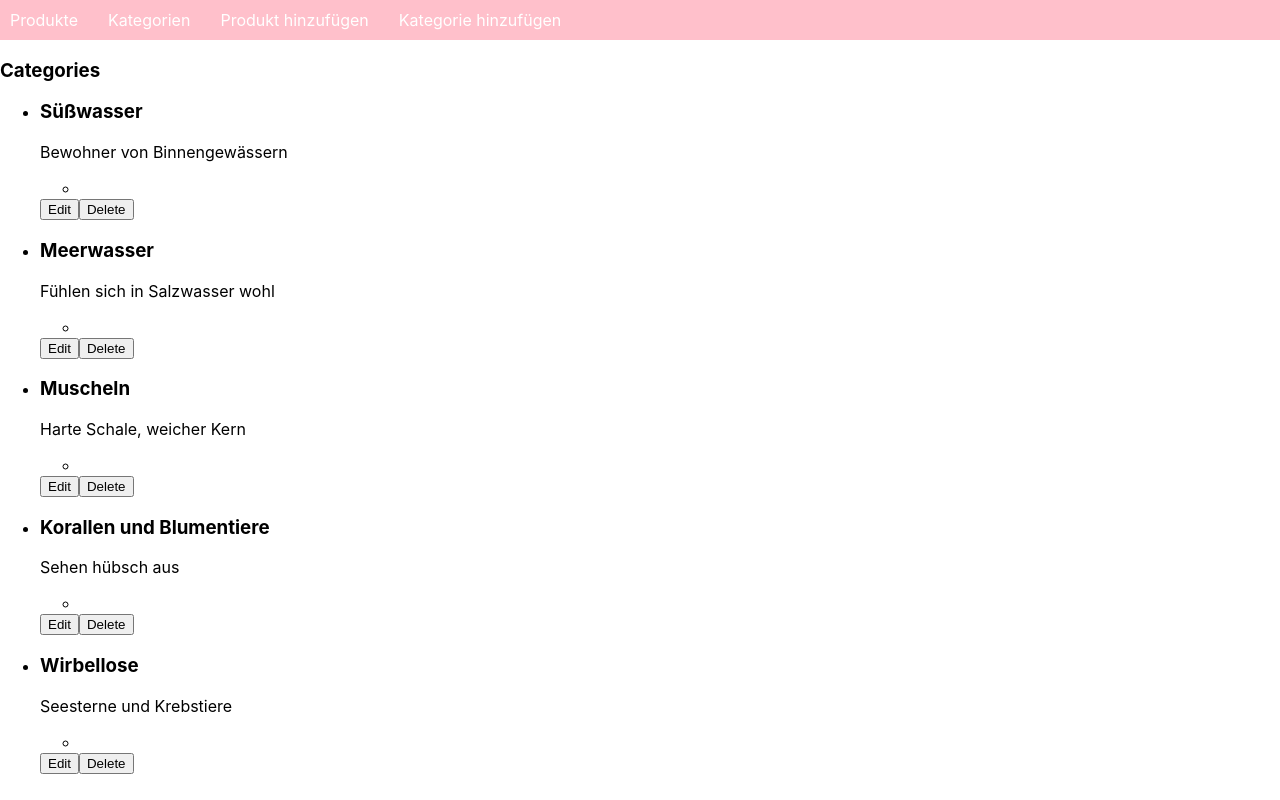
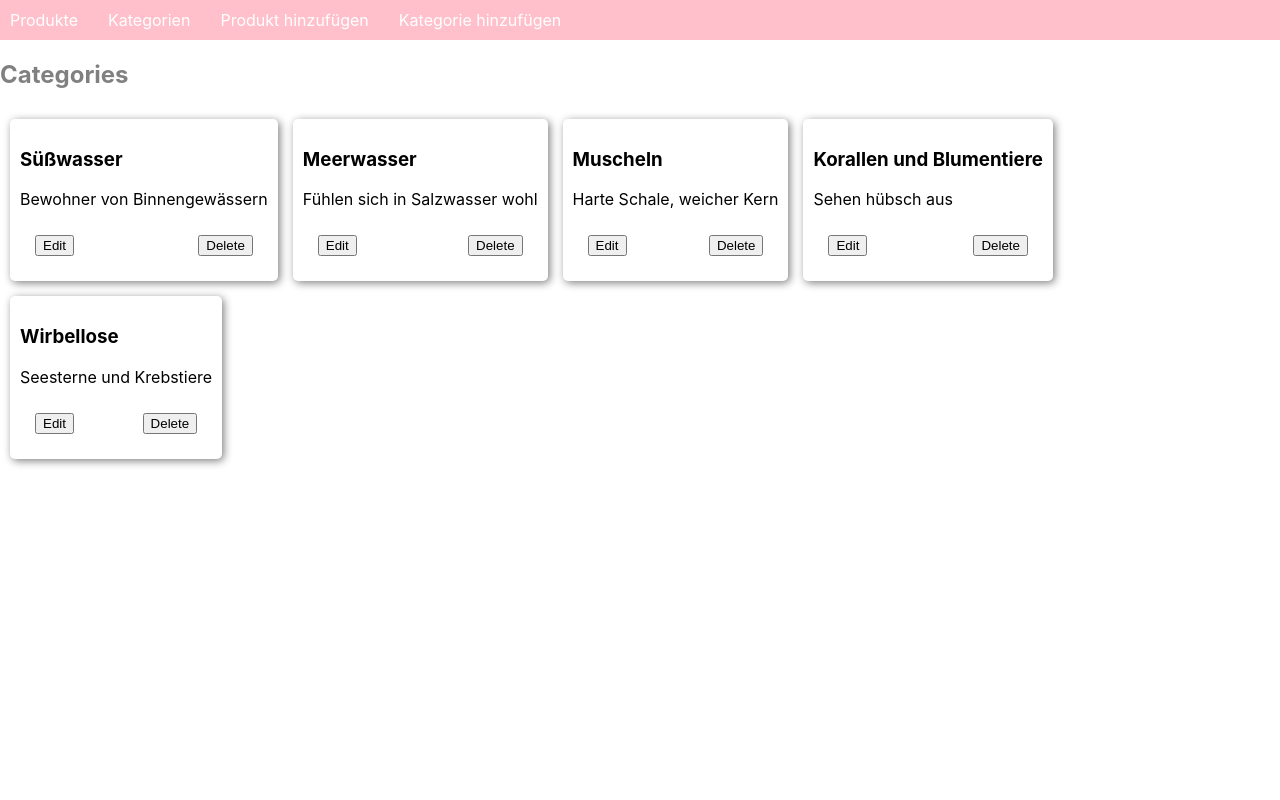
Before and after one commit to cintiavazquez/shop-backend, a Next.js app: page /categories in a window 1280 px wide. Built offline with nearby package versions, Linux system fonts and the light colour scheme.

Commit message:
add and fetch  static data for prerendering  and styled comps

```diff
--- a/pages/categories.js
+++ b/pages/categories.js
@@ -12,7 +12,7 @@ export function getStaticProps() {
 export default function Categories({ categories }) {
   return (
     <div>
-      <h3>Categories</h3>
+      <h2>Categories</h2>
       <CategoryGrid categories={categories} />
     </div>
   );
--- a/pages/products.js
+++ b/pages/products.js
@@ -11,7 +11,7 @@ export function getStaticProps() {
 export default function Products({ products }) {
   return (
     <div>
-      <h1>Products</h1>
+      <h2>Products</h2>
       <ProductGrid products={products} />
     </div>
   );
--- /dev/null
+++ b/src/components/CardItem.styled.js
@@ -0,0 +1,8 @@
+import styled from "styled-components";
+
+export const CardItem = styled.li`
+  list-style: none;
+  box-shadow: 2px 2px 8px grey;
+  padding: 10px;
+  border-radius: 5px;
+`;
--- a/src/components/Category-grid.js
+++ b/src/components/Category-grid.js
@@ -1,15 +1,17 @@
 import Category from "./Category";
+import { CardGrid } from "./Grid.styled";
+import { CardItem } from "./CardItem.styled";
 
 export default function CategoryGrid({ categories }) {
   return (
-    <ul>
+    <CardGrid>
       {categories.map((category) => {
         return (
-          <li key={category.id}>
+          <CardItem key={category.id}>
             <Category name={category.name} description={category.description} />
-          </li>
+          </CardItem>
         );
       })}
-    </ul>
+    </CardGrid>
   );
 }
--- a/src/components/Category.js
+++ b/src/components/Category.js
@@ -1,4 +1,4 @@
-import { useState } from "react";
+import styled from "styled-components";
 
 export default function Category({
   id,
@@ -20,10 +20,8 @@ export default function Category({
         <p>{description}</p>
         <p>{category}</p>
       </div>
-      <ul>
-        <li>{tags}</li>
-      </ul>
-      <div>
+
+      <ButtonsWrap>
         <button
           onClick={() => {
             console.log("edit");
@@ -39,7 +37,14 @@ export default function Category({
         >
           Delete
         </button>
-      </div>
+      </ButtonsWrap>
     </div>
   );
 }
+
+export const ButtonsWrap = styled.div`
+  display: flex;
+  justify-content: space-between;
+  margin: 5px;
+  padding: 10px;
+`;
--- a/src/components/Header.js
+++ b/src/components/Header.js
@@ -1,4 +1,5 @@
 import Link from "next/link";
+
 import { NavWrap } from "./Header.styled";
 
 export default function Header() {
--- a/styles/globals.css
+++ b/styles/globals.css
@@ -14,3 +14,7 @@ a {
 * {
   box-sizing: border-box;
 }
+
+h2 {
+  color: grey;
+}
```
Also changed, not shown: src/components/Product-grid.js (+3 -5 lines), src/components/Product.js (+12 -4 lines).
